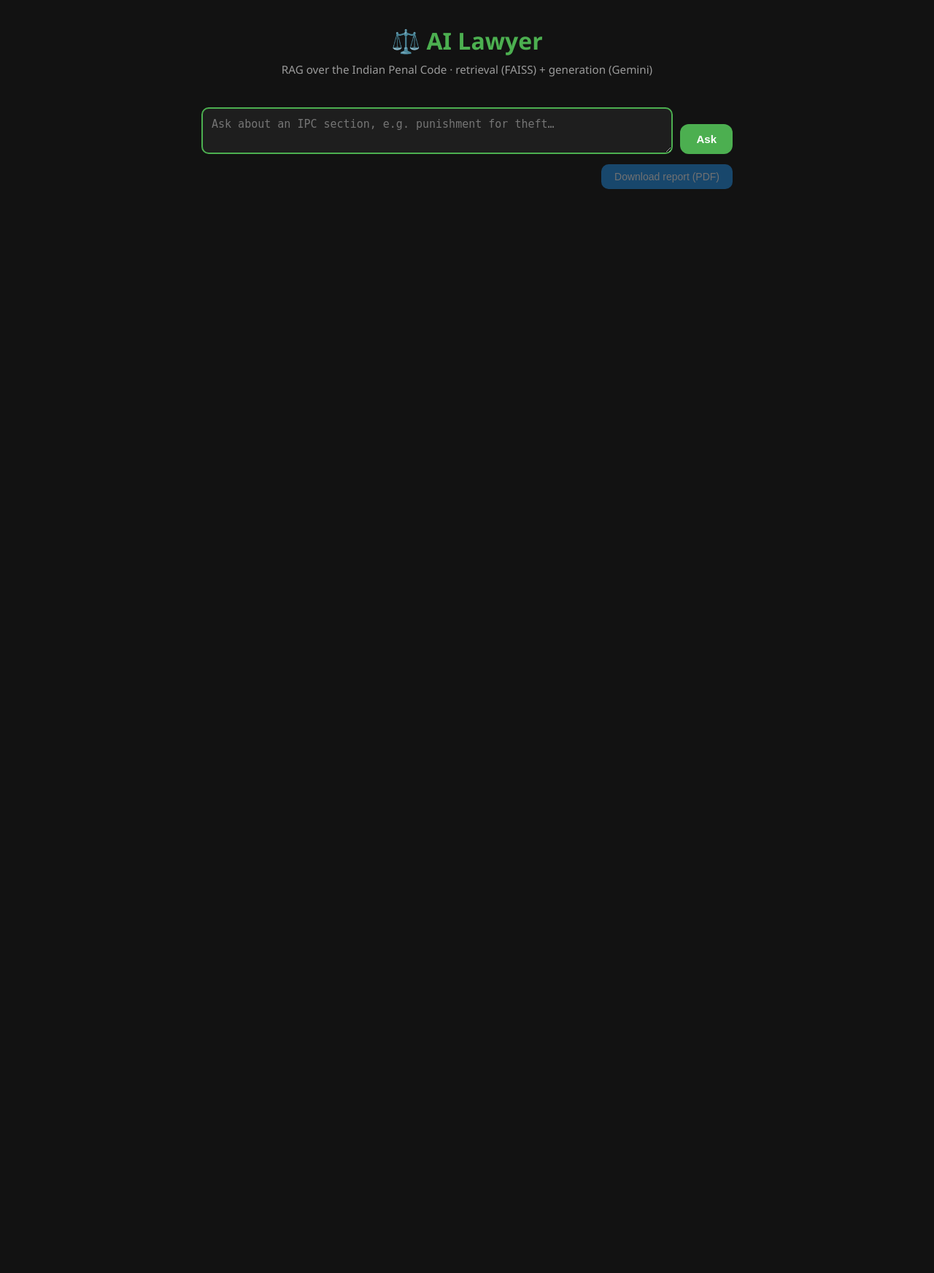
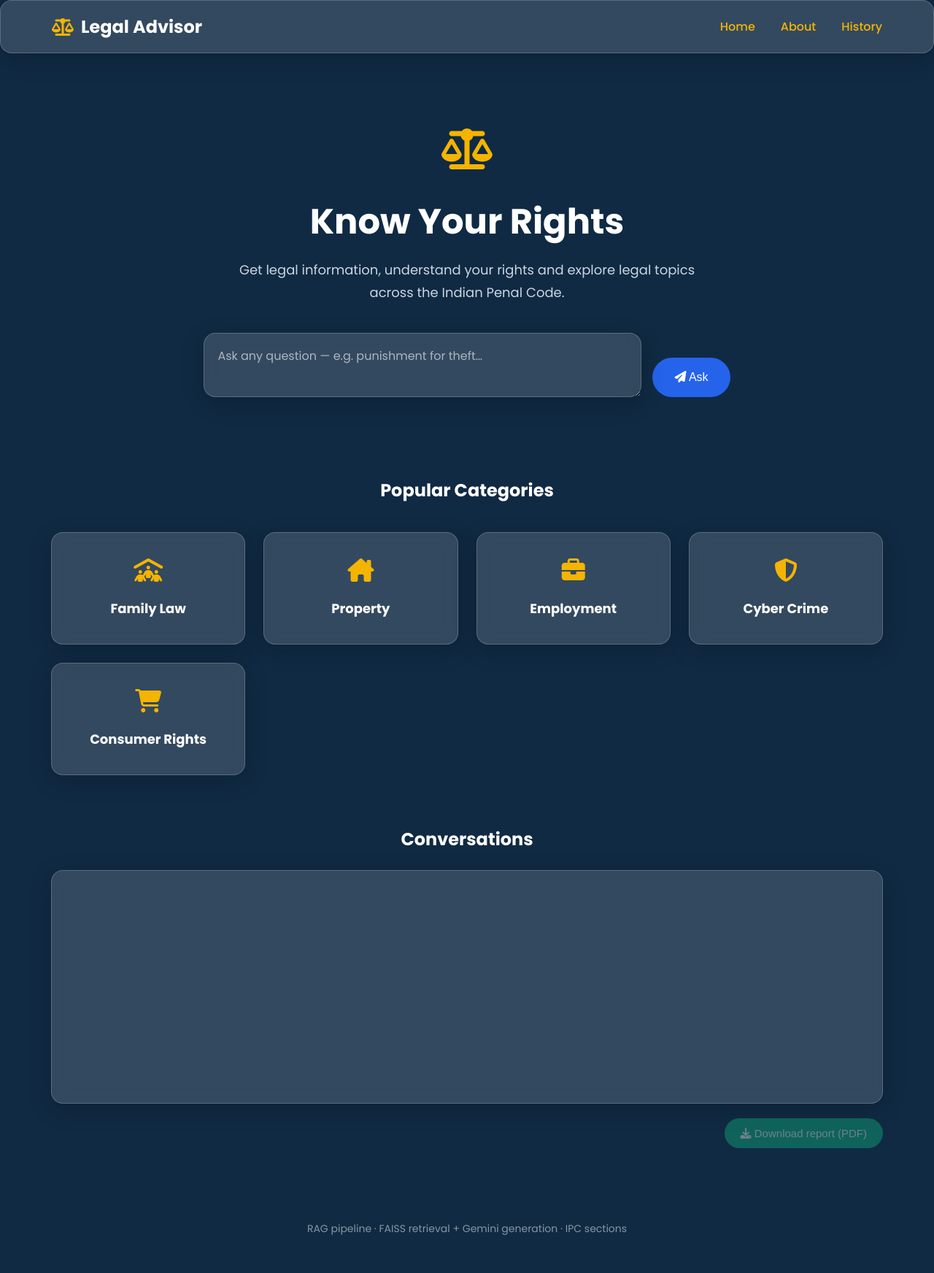
Before and after one commit to Avalanche-ag/legal-advisor-project, a Flask app: page / in a window 1280 px wide. Shown: the whole page at 73% size. Before the commit the page ends 259 px from the top, so only its background shows below. Run offline with Flask 3, Linux system fonts and the light colour scheme; some libraries are stand-ins or nearby versions.

Commit message:
Integrate chatbot frontend with Flask backend

```diff
--- a/static/style.css
+++ b/static/style.css
@@ -1,97 +1,310 @@
-* { margin: 0; padding: 0; box-sizing: border-box; }
+* {
+    margin: 0;
+    padding: 0;
+    box-sizing: border-box;
+}
 
 body {
-  background: #121212;
-  color: #E0E0E0;
-  font-family: "Segoe UI", Arial, sans-serif;
-  line-height: 1.5;
+    font-family: "Poppins", sans-serif;
+    background: #102A43;
+    color: #1f2937;
 }
 
-header {
-  text-align: center;
-  padding: 32px 16px 8px;
-}
-header h1 { color: #4CAF50; font-size: 2rem; }
-header p { color: #9B9B9B; font-size: 0.95rem; margin-top: 4px; }
-
-main {
-  max-width: 760px;
-  margin: 0 auto;
-  padding: 16px;
+/* ---------- Navigation ---------- */
+nav {
+    width: 100%;
+    display: flex;
+    justify-content: space-between;
+    align-items: center;
+    padding: 18px 70px;
+    position: sticky;
+    top: 0;
+    z-index: 1000;
+    background: rgba(255, 255, 255, 0.15);
+    backdrop-filter: blur(10px);
+    -webkit-backdrop-filter: blur(10px);
+    border: 1px solid rgba(255, 255, 255, 0.2);
+    border-radius: 16px;
+    box-shadow: 0 8px 32px 0 rgba(0, 0, 0, 0.2);
 }
 
-.chat { margin-bottom: 16px; }
+.logo {
+    font-size: 24px;
+    font-weight: 700;
+    color: #102A43;
+    display: flex;
+    align-items: center;
+    gap: 10px;
+}
 
+.logo i {
+    color: #F4B400;
+}
+
+.logo span {
+    color: #ffffff;
+}
+
+nav ul {
+    display: flex;
+    list-style: none;
+    gap: 35px;
+}
+
+nav a {
+    text-decoration: none;
+    color: #F4B400;
+    font-weight: 500;
+    transition: .3s;
+}
+
+nav a:hover {
+    color: #9b874e;
+}
+
+/* ---------- Hero ---------- */
+.hero {
+    text-align: center;
+    padding: 90px 20px 40px;
+}
+
+.hero-icon {
+    font-size: 56px;
+    color: #F4B400;
+    margin-bottom: 20px;
+}
+
+.hero h1 {
+    font-size: 48px;
+    color: white;
+    margin-bottom: 15px;
+}
+
+.hero p {
+    max-width: 650px;
+    margin: auto;
+    color: #cbd5e1;
+    font-size: 18px;
+    line-height: 1.7;
+}
+
+/* ---------- Ask bar / search box ---------- */
+.ask-bar.search-box {
+    margin-top: 40px;
+    display: flex;
+    justify-content: center;
+    gap: 15px;
+    flex-wrap: wrap;
+    align-items: flex-end;
+}
+
+.ask-bar #query {
+    width: 600px;
+    max-width: 90%;
+    padding: 18px;
+    outline: none;
+    font-size: 16px;
+    font-family: inherit;
+    resize: vertical;
+    background: rgba(255, 255, 255, 0.15);
+    backdrop-filter: blur(10px);
+    -webkit-backdrop-filter: blur(10px);
+    border: 1px solid rgba(255, 255, 255, 0.2);
+    border-radius: 16px;
+    box-shadow: 0 8px 32px 0 rgba(0, 0, 0, 0.2);
+    color: white;
+}
+
+.ask-bar #query::placeholder {
+    color: rgba(255, 255, 255, 0.6);
+}
+
+.ask-bar button {
+    padding: 18px 30px;
+    border: none;
+    border-radius: 50px;
+    background: #2563eb;
+    color: white;
+    font-size: 16px;
+    cursor: pointer;
+    transition: .3s;
+}
+
+.ask-bar button:hover {
+    transform: translateY(-3px);
+    background: #1d4ed8;
+}
+
+/* ---------- Categories ---------- */
+.categories {
+    padding: 70px;
+}
+
+.categories h2 {
+    text-align: center;
+    margin-bottom: 40px;
+    color: white;
+}
+
+.category-grid {
+    display: grid;
+    grid-template-columns: repeat(auto-fit, minmax(220px, 1fr));
+    gap: 25px;
+}
+
+.card {
+    padding: 35px;
+    text-align: center;
+    transition: .3s;
+    cursor: pointer;
+    background: rgba(255, 255, 255, 0.15);
+    backdrop-filter: blur(10px);
+    -webkit-backdrop-filter: blur(10px);
+    border: 1px solid rgba(255, 255, 255, 0.2);
+    border-radius: 16px;
+    box-shadow: 0 8px 32px 0 rgba(0, 0, 0, 0.2);
+    color: white;
+}
+
+.card i {
+    font-size: 32px;
+    color: #F4B400;
+}
+
+.card h3 {
+    margin-top: 20px;
+    font-size: 18px;
+}
+
+.card:hover {
+    transform: translateY(-10px);
+}
+
+/* ---------- Chat area ---------- */
+.chat-area {
+    padding: 0 70px 70px;
+}
+
+.chat-area h2 {
+    text-align: center;
+    margin-bottom: 25px;
+    color: white;
+}
+
+.chat-window {
+    min-height: 320px;
+    max-height: 600px;
+    overflow-y: auto;
+    padding: 30px;
+    background: rgba(255, 255, 255, 0.15);
+    backdrop-filter: blur(10px);
+    -webkit-backdrop-filter: blur(10px);
+    border: 1px solid rgba(255, 255, 255, 0.2);
+    border-radius: 16px;
+    box-shadow: 0 8px 32px 0 rgba(0, 0, 0, 0.2);
+    color: white;
+}
+
+/* ---------- Chat messages (rendered by app.js) ---------- */
 .msg {
-  border-radius: 12px;
-  padding: 12px 16px;
-  margin: 10px 0;
-  background: #1E1E1E;
-  box-shadow: 2px 2px 8px rgba(0,0,0,0.4);
-  white-space: pre-wrap;
-  word-wrap: break-word;
+    background: rgba(255, 255, 255, 0.12);
+    border: 1px solid rgba(255, 255, 255, 0.2);
+    border-radius: 16px;
+    box-shadow: 0 4px 18px rgba(0, 0, 0, 0.25);
+    color: white;
+    padding: 14px 18px;
+    margin: 12px 0;
+    max-width: 85%;
+    word-wrap: break-word;
+    white-space: pre-wrap;
+    line-height: 1.5;
 }
-.msg.user { border-left: 4px solid #4CAF50; }
-.msg.ai   { border-left: 4px solid #2196F3; }
-.msg.loader { color: #9B9B9B; font-style: italic; }
 
-.msg .label { font-size: 0.75rem; color: #7a7a7a; margin-bottom: 4px; }
+.msg.user {
+    margin-left: auto;
+    border-left: 4px solid #F4B400;
+}
 
-.citations { margin-top: 8px; }
+.msg.ai {
+    margin-right: auto;
+    border-left: 4px solid #2563eb;
+}
+
+.msg.loader {
+    color: #cbd5e1;
+    font-style: italic;
+}
+
+.msg.error {
+    border-left: 4px solid #ef4444 !important;
+    color: #fecaca;
+}
+
+/* ---------- Citations (rendered by app.js) ---------- */
+.citations {
+    margin: 8px 0 16px;
+}
+
+.citations .label {
+    font-size: 12px;
+    color: rgba(255, 255, 255, 0.65);
+    margin-bottom: 6px;
+    text-transform: uppercase;
+    letter-spacing: 0.5px;
+}
+
 .cite {
-  background: #181818;
-  border-left: 4px solid #4CAF50;
-  border-radius: 6px;
-  padding: 8px 12px;
-  margin: 6px 0;
-  font-size: 0.9rem;
+    background: rgba(255, 255, 255, 0.08);
+    border-left: 4px solid #F4B400;
+    border-radius: 10px;
+    padding: 10px 14px;
+    margin: 8px 0;
+    color: white;
 }
-.cite .sec { color: #4CAF50; font-weight: bold; }
-.cite .chap { color: #7a7a7a; font-style: italic; margin-top: 2px; }
 
-.ask-bar {
-  display: flex;
-  gap: 10px;
-  align-items: flex-end;
+.cite .sec {
+    font-weight: 700;
+    color: #F4B400;
 }
-.ask-bar textarea {
-  flex: 1;
-  resize: vertical;
-  font-size: 15px;
-  padding: 12px;
-  border-radius: 10px;
-  border: 2px solid #4CAF50;
-  background: #1E1E1E;
-  color: #fff;
+
+.cite .chap {
+    font-style: italic;
+    color: rgba(255, 255, 255, 0.65);
+    margin-top: 4px;
+    font-size: 13px;
 }
-.ask-bar button {
-  background: #4CAF50;
-  color: #fff;
-  border: none;
-  border-radius: 12px;
-  padding: 12px 22px;
-  font-size: 15px;
-  font-weight: bold;
-  cursor: pointer;
-  transition: background 0.2s;
+
+/* ---------- Actions / report button ---------- */
+.actions {
+    margin-top: 20px;
+    text-align: right;
 }
-.ask-bar button:hover { background: #388E3C; }
-.ask-bar button:disabled { opacity: 0.5; cursor: not-allowed; }
 
-.actions { margin-top: 14px; text-align: right; }
 #report-btn {
-  background: #2196F3;
-  color: #fff;
-  border: none;
-  border-radius: 10px;
-  padding: 9px 18px;
-  font-size: 14px;
-  cursor: pointer;
+    padding: 12px 22px;
+    border: none;
+    border-radius: 50px;
+    background: #10b981;
+    color: white;
+    cursor: pointer;
+    font-size: 15px;
+    transition: .3s;
 }
-#report-btn:hover:not(:disabled) { background: #1976D2; }
-#report-btn:disabled { opacity: 0.4; cursor: not-allowed; }
 
-.error {
-  border-left: 4px solid #f44336 !important;
-  color: #ff8a80;
+#report-btn:hover:not(:disabled) {
+    transform: translateY(-2px);
+    background: #059669;
 }
+
+#report-btn:disabled {
+    opacity: 0.4;
+    cursor: not-allowed;
+}
+
+/* ---------- Footer ---------- */
+footer {
+    text-align: center;
+    padding: 30px 20px 50px;
+    color: rgba(255, 255, 255, 0.5);
+    font-size: 14px;
+}
--- a/templates/index.html
+++ b/templates/index.html
@@ -1,32 +1,64 @@
 <!DOCTYPE html>
 <html lang="en">
 <head>
-  <meta charset="UTF-8">
-  <meta name="viewport" content="width=device-width, initial-scale=1.0">
-  <title>AI Lawyer — IPC Assistant</title>
-  <link rel="stylesheet" href="{{ url_for('static', filename='style.css') }}">
+    <meta charset="UTF-8">
+    <meta name="viewport" content="width=device-width, initial-scale=1.0">
+    <title>Legal Advisor — IPC Assistant</title>
+    <link rel="stylesheet" href="{{ url_for('static', filename='style.css') }}">
+    <link rel="preconnect" href="https://fonts.googleapis.com">
+    <link rel="preconnect" href="https://fonts.gstatic.com" crossorigin>
+    <link href="https://fonts.googleapis.com/css2?family=Poppins:wght@300;400;500;600;700&display=swap" rel="stylesheet">
+    <link rel="stylesheet" href="https://cdnjs.cloudflare.com/ajax/libs/font-awesome/6.6.0/css/all.min.css">
 </head>
 <body>
-  <header>
-    <h1>⚖️ AI Lawyer</h1>
-    <p>RAG over the Indian Penal Code · retrieval (FAISS) + generation (Gemini)</p>
-  </header>
+    <nav>
+        <div class="logo">
+            <i class="fa-solid fa-scale-balanced"></i>
+            <span>Legal Advisor</span>
+        </div>
+        <ul>
+            <li><a href="#">Home</a></li>
+            <li><a href="#">About</a></li>
+            <li><a href="#">History</a></li>
+        </ul>
+    </nav>
 
-  <main>
-    <div id="chat" class="chat">
-      <!-- messages render here -->
-    </div>
+    <section class="hero">
+        <div class="hero-icon"><i class="fa-solid fa-scale-balanced"></i></div>
+        <h1>Know Your Rights</h1>
+        <p>Get legal information, understand your rights and explore legal topics across the Indian Penal Code.</p>
 
-    <form id="ask-form" class="ask-bar">
-      <textarea id="query" rows="2" placeholder="Ask about an IPC section, e.g. punishment for theft…" required></textarea>
-      <button type="submit">Ask</button>
-    </form>
+        <form id="ask-form" class="ask-bar search-box">
+            <textarea id="query" rows="2" placeholder="Ask any question — e.g. punishment for theft…" required></textarea>
+            <button type="submit"><i class="fa-solid fa-paper-plane"></i> Ask</button>
+        </form>
+    </section>
 
-    <div class="actions">
-      <button id="report-btn" type="button" disabled>Download report (PDF)</button>
-    </div>
-  </main>
+    <section class="categories">
+        <h2>Popular Categories</h2>
+        <div class="category-grid">
+            <div class="card"><i class="fa-solid fa-people-roof"></i><h3>Family Law</h3></div>
+            <div class="card"><i class="fa-solid fa-house-chimney"></i><h3>Property</h3></div>
+            <div class="card"><i class="fa-solid fa-briefcase"></i><h3>Employment</h3></div>
+            <div class="card"><i class="fa-solid fa-shield-halved"></i><h3>Cyber Crime</h3></div>
+            <div class="card"><i class="fa-solid fa-cart-shopping"></i><h3>Consumer Rights</h3></div>
+        </div>
+    </section>
 
-  <script src="{{ url_for('static', filename='app.js') }}"></script>
+    <section class="chat-area">
+        <h2>Conversations</h2>
+        <div id="chat" class="chat chat-window">
+            <!-- messages render here via app.js -->
+        </div>
+        <div class="actions">
+            <button id="report-btn" type="button" disabled><i class="fa-solid fa-download"></i> Download report (PDF)</button>
+        </div>
+    </section>
+
+    <footer>
+        <p>RAG pipeline · FAISS retrieval + Gemini generation · IPC sections</p>
+    </footer>
+
+    <script src="{{ url_for('static', filename='app.js') }}"></script>
 </body>
 </html>
```
